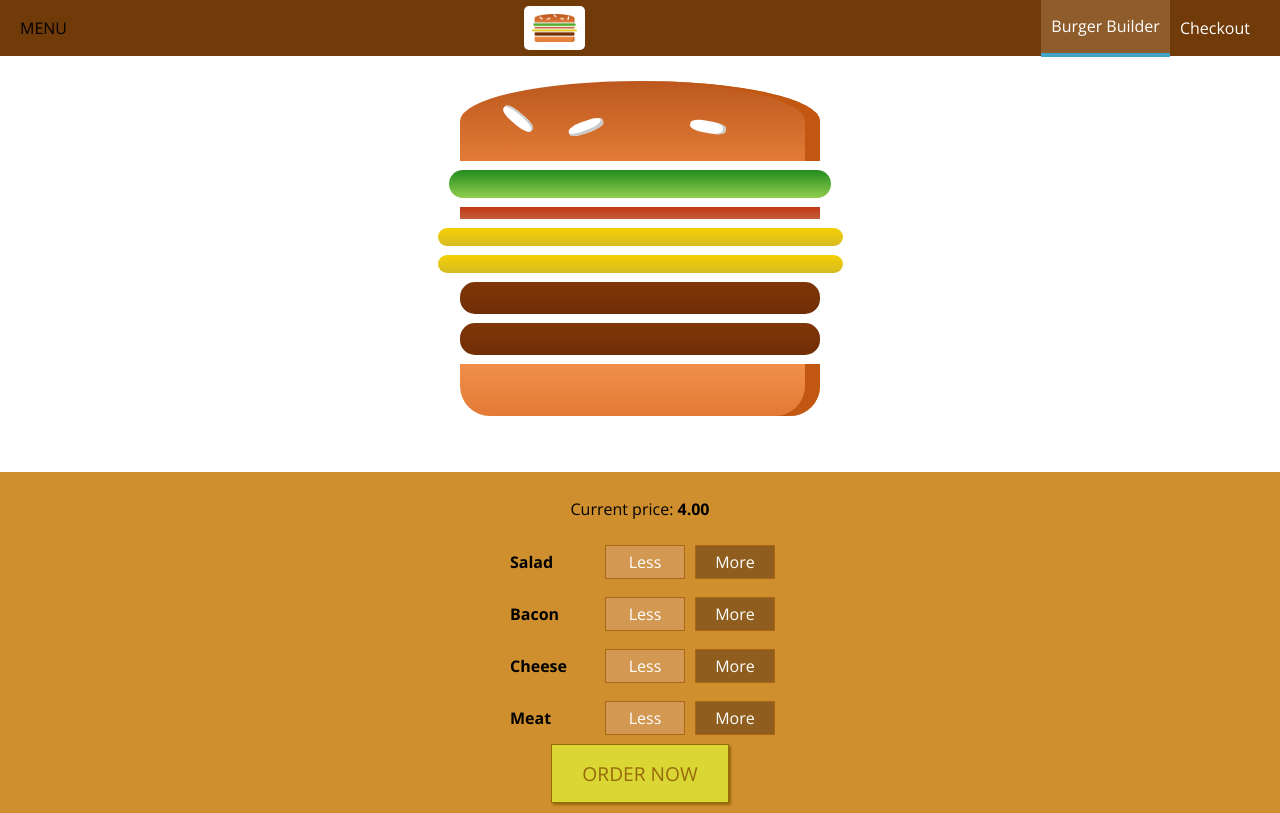
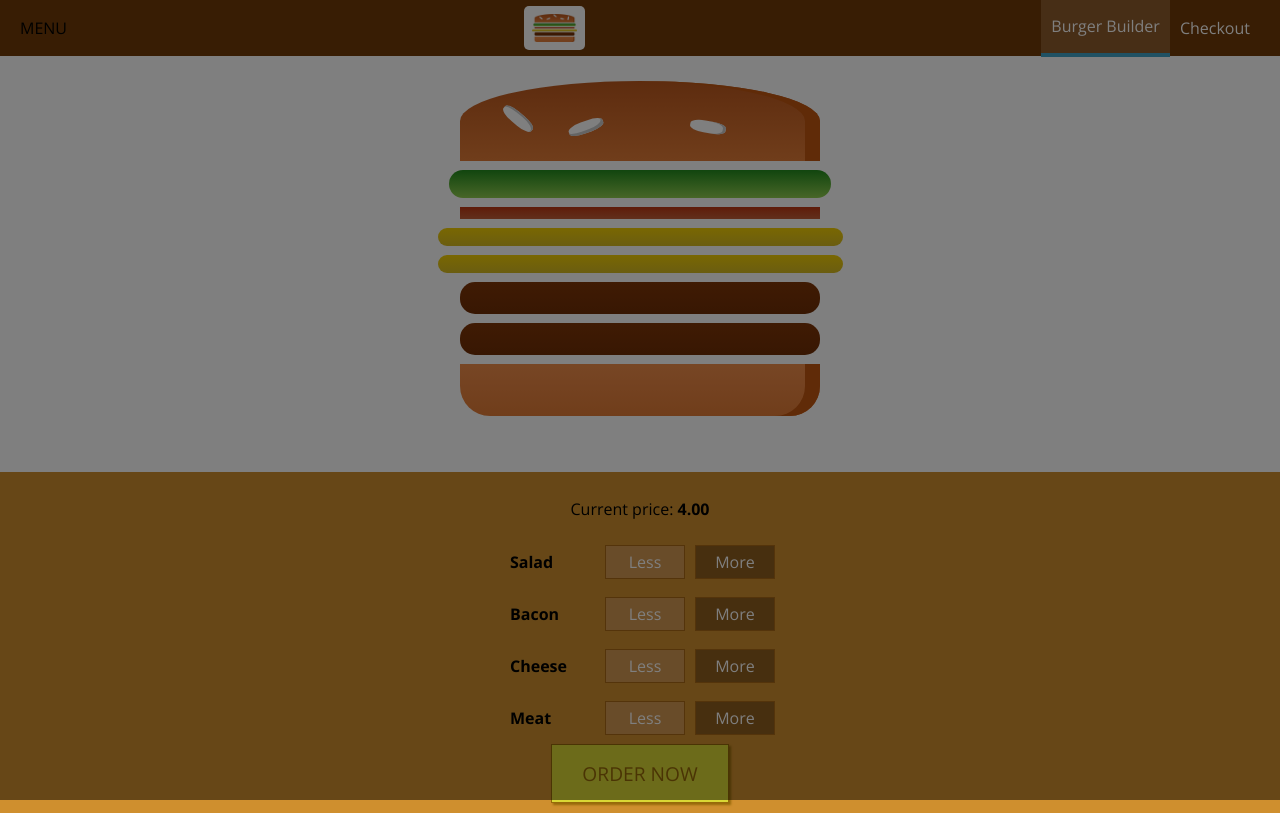
Before and after one commit to SergeyKosarchuk/burger-builder, a React (Create React App) app: page / in a window 1280 px wide. Built offline with nearby package versions, Linux system fonts and the light colour scheme.

Commit message:
178: Reusing the backdrop

```diff
--- a/src/components/Layout/Layout.js
+++ b/src/components/Layout/Layout.js
@@ -7,14 +7,24 @@ const Main = styled.main`
     margin-top: 72px;
 `;
 
-export default function Layout( props ){
+export default class Layout extends React.Component{
+    state = {
+        isSideDrawerOpen: true
+    }
+
+    sideDrawerClosedHandler = () => {
+        this.setState({isSideDrawerOpen: false})
+    }
+
+    render(){
         return (
             <>
                 <Toolbar />
-            <SideDrawer />
+                <SideDrawer closed={this.sideDrawerClosedHandler} isOpen={this.state.isSideDrawerOpen}/>
                 <Main>
-                {props.children}
+                    {this.props.children}
                 </Main>
             </>
         )
     }
+}
--- a/src/components/UI/Navigation/SideDrawer/SideDrawer.js
+++ b/src/components/UI/Navigation/SideDrawer/SideDrawer.js
@@ -2,6 +2,7 @@ import React from 'react';
 import Logo from '../../../Logo/Logo';
 import NavigationItems from '../NavigationItems/NavigationItems';
 import styled from 'styled-components';
+import Backdrop from '../../Backdrop/Backdrop'
 
 const SideDrawer = styled.div`
     position: fixed;
@@ -27,13 +28,16 @@ const LogoWrapper = styled.div`
     margin-bottom: 32px;
 `;
 
-export default function sideDrawer (props) {
+export default function sideDrawer ({isOpen, closed}) {
     return (
-        <SideDrawer isOpen>
+        <>
+            <Backdrop show={isOpen} clicked={closed}/>
+            <SideDrawer isOpen={isOpen}>
             <LogoWrapper><Logo/></LogoWrapper>
             <nav>
                 <NavigationItems />
             </nav>
-        </SideDrawer>
+            </SideDrawer>
+        </>
     );
 }
```
Lines whose indentation alone changed are shown as unchanged.
